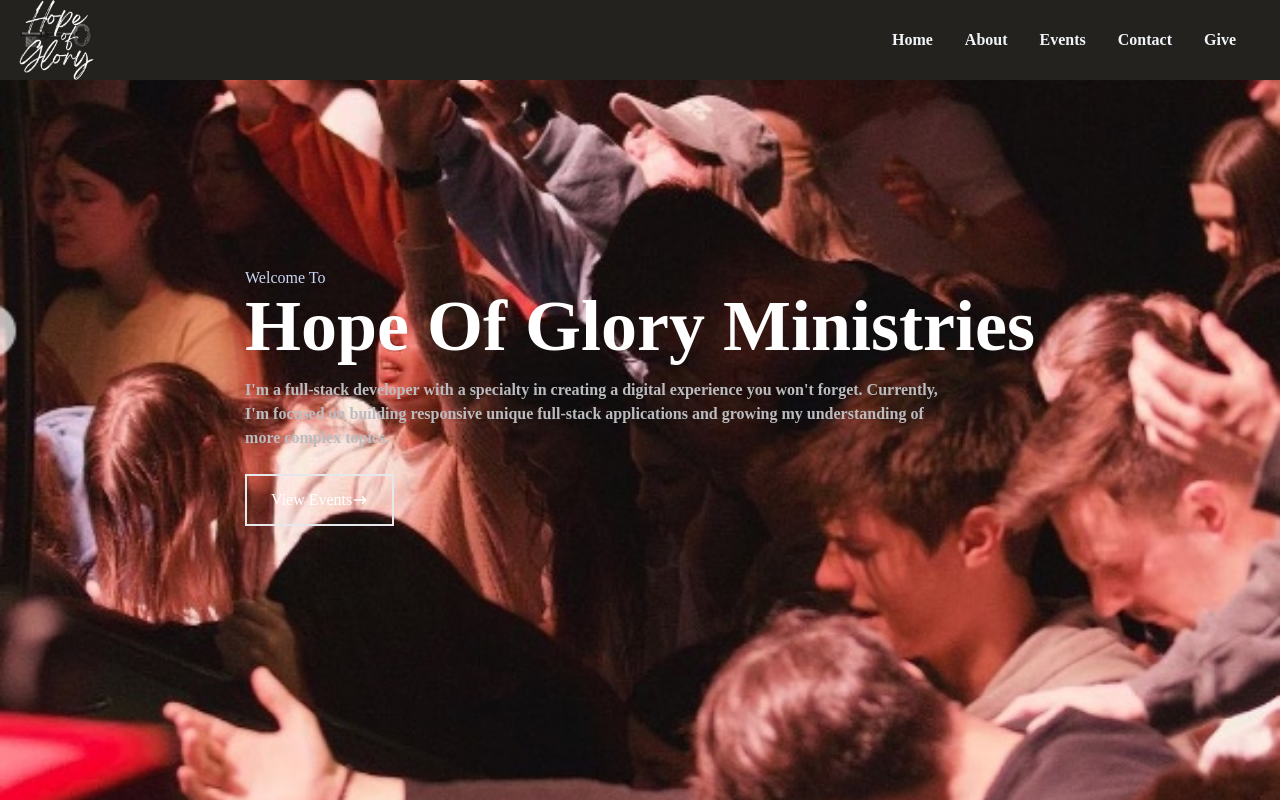
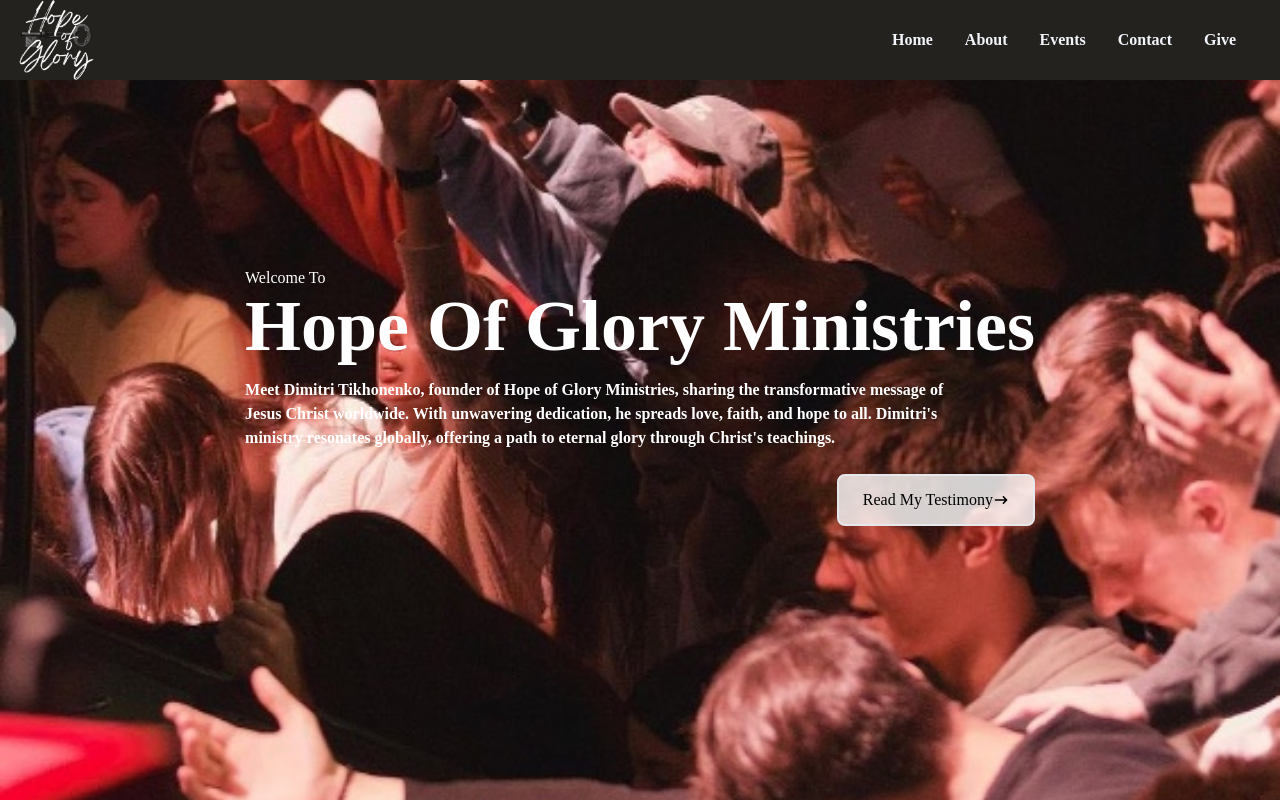
Before and after one commit to WillZealot/HOGM, a React (Create React App) app in the folder hopeofgloryministries/: page / in a window 1280 px wide. Built offline with nearby package versions, Linux system fonts and the light colour scheme; the HTML template or start-up script is replaced by a standard one.

Commit message:
edited the button to look alot nicer

```diff
--- a/hopeofgloryministries/src/components/Home.jsx
+++ b/hopeofgloryministries/src/components/Home.jsx
@@ -1,33 +1,29 @@
 import React from 'react';
 import { HiArrowNarrowRight } from 'react-icons/hi';
-import { Link } from 'react-scroll'
+import { Link } from 'react-scroll';
 
-import backphoto from '../hogassets/75DB4336-B8A5-4CEA-A492-A2CC793B1DF9.jpeg'
-
+import backphoto from '../hogassets/75DB4336-B8A5-4CEA-A492-A2CC793B1DF9.jpeg';
 
 const Home = () => {
   return (
-    <div name='home' className="w-full h-screen bg-cover bg-center"
-    style={{ backgroundImage: `url(${backphoto})` }}>
+    <div name='home' className="w-full h-screen bg-cover bg-center" style={{ backgroundImage: `url(${backphoto})` }}>
       {/* Container */}
       <div className='max-w-[1000px] mx-auto px-8 flex flex-col justify-center h-full'>
 
         {/* Text content */}
         <div className='lg:flex-row flex-col-reverse flex justify-center items-center'>
           <div className='text-center lg:text-left lg:w-6/8'>
-            <p className='text-[#ccd6f6]'>Welcome To</p>
+            <p className='text-white'>Welcome To</p>
             <h1 className='text-4xl sm:text-7xl font-bold text-white'>Hope Of Glory Ministries</h1>
-            <p className='text-[#BBBCBF] font-bold py-4 max-w-[700px]'>
-              I'm a full-stack developer with a specialty in creating a digital experience you won't forget.
-              Currently, I'm focused on building responsive unique full-stack applications and growing my
-              understanding of more complex topics.
+            <p className='text-white font-bold py-4 max-w-[700px]'>
+              Meet Dimitri Tikhonenko, founder of Hope of Glory Ministries, sharing the transformative message of Jesus Christ worldwide. With unwavering dedication, he spreads love, faith, and hope to all. Dimitri's ministry resonates globally, offering a path to eternal glory through Christ's teachings.
             </p>
             {/* Button */}
-            <div>
-              <button className='text-white group border-2 px-6 py-3 my-2 flex items-center justify-center hover:bg-[#ccd6f6] hover:border-[#ccd6f6] hover:text-black'>
-              <Link to="work" spy={true} smooth={true} duration={500}>
-              View Events
-              </Link>
+            <div className="flex justify-end"> {/* Use flex justify-end to push the button to the right */}
+              <button className='text-black group border-2 px-6 py-3 my-2 flex items-center justify-center hover:bg-[#ccd6f6] hover:border-[#ccd6f6] bg-white bg-opacity-80 rounded-lg'>
+                <Link to="work" spy={true} smooth={true} duration={500}>
+                  Read My Testimony
+                </Link>
                 <span className='group-hover:rotate-90 duration-300'>
                   <HiArrowNarrowRight></HiArrowNarrowRight>
                 </span>
```
